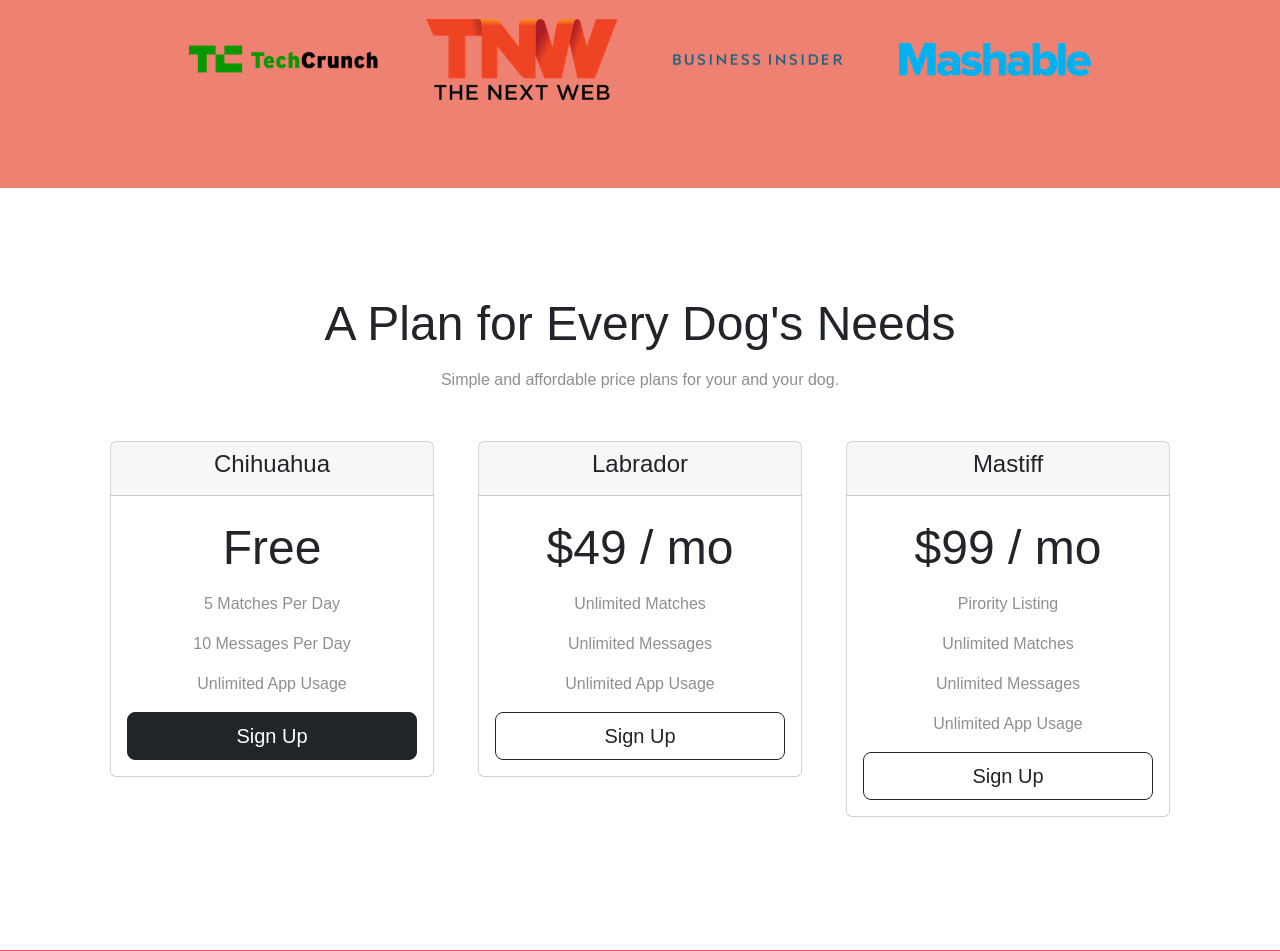
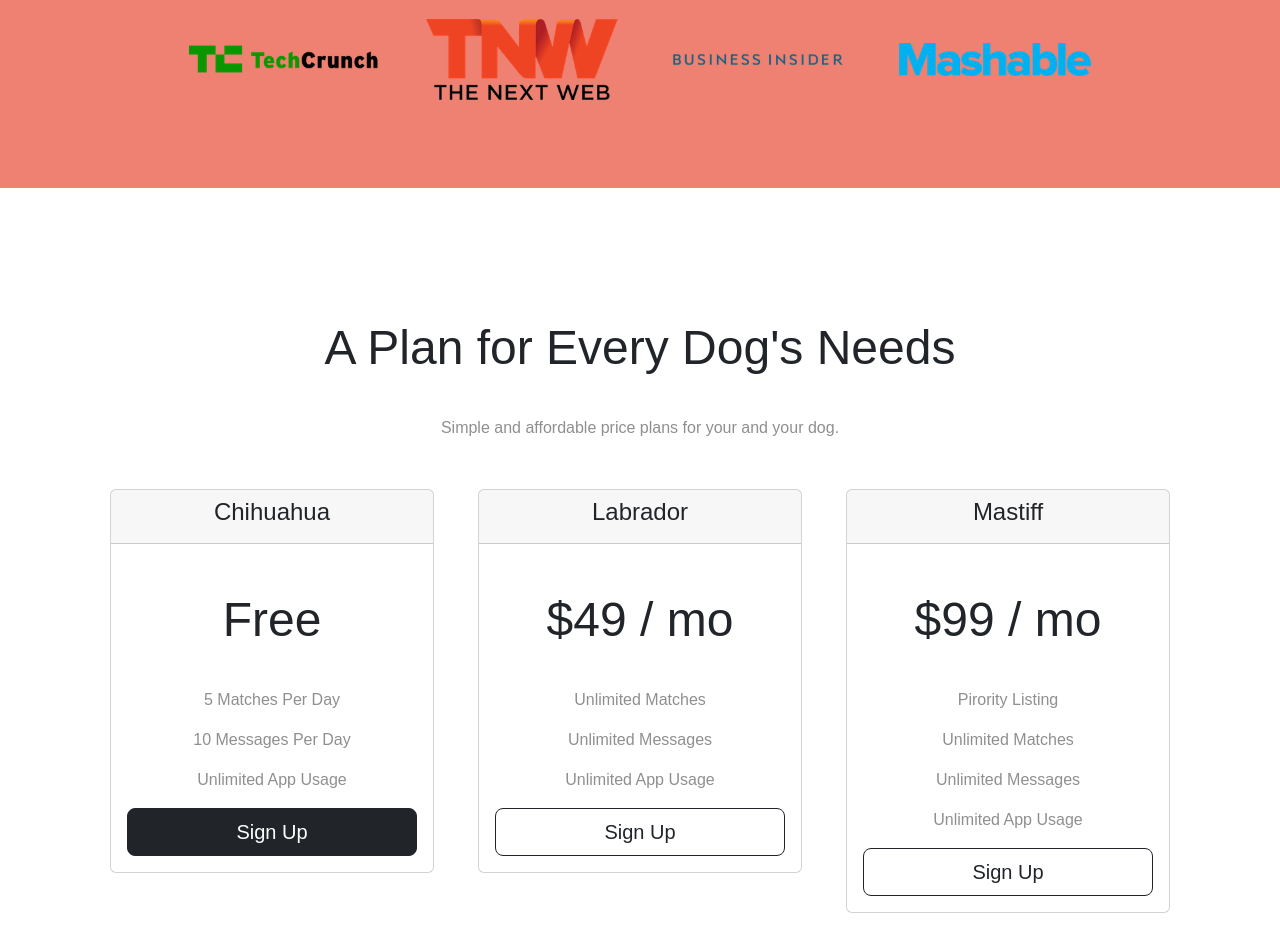
Before and after one commit to JDBgit9/James-Justis, a PHP site: page / in a window 1280 px wide. Shown: the part 1796-2747 px from the top of the page. Run offline with PHP 8.4, Linux system fonts and the light colour scheme; some libraries are stand-ins or nearby versions.

Commit message:
more frectorin on text h2 in pricing

```diff
--- a/bootstrap-5.1.3-dist/bootstrap-5.1.3-dist/TinDog-Start-master/css/styles.css
+++ b/bootstrap-5.1.3-dist/bootstrap-5.1.3-dist/TinDog-Start-master/css/styles.css
@@ -152,7 +152,9 @@ p {
 
 .price-text {
     font-size: 3rem;
-    line-height: 1.5;
+    font-style: bold;
+    font-weight: 400;
+    line-height: 2.5;
 }
 
 .pricing-column {
```
